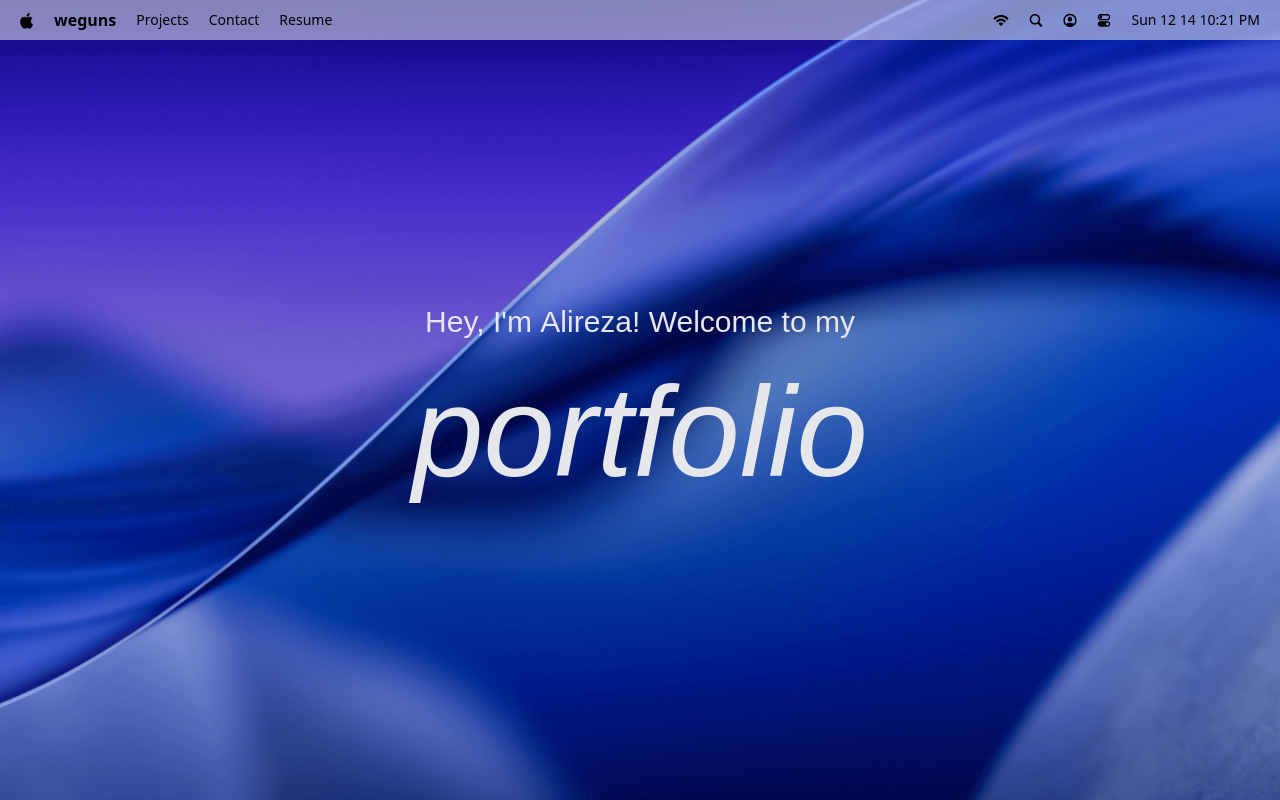
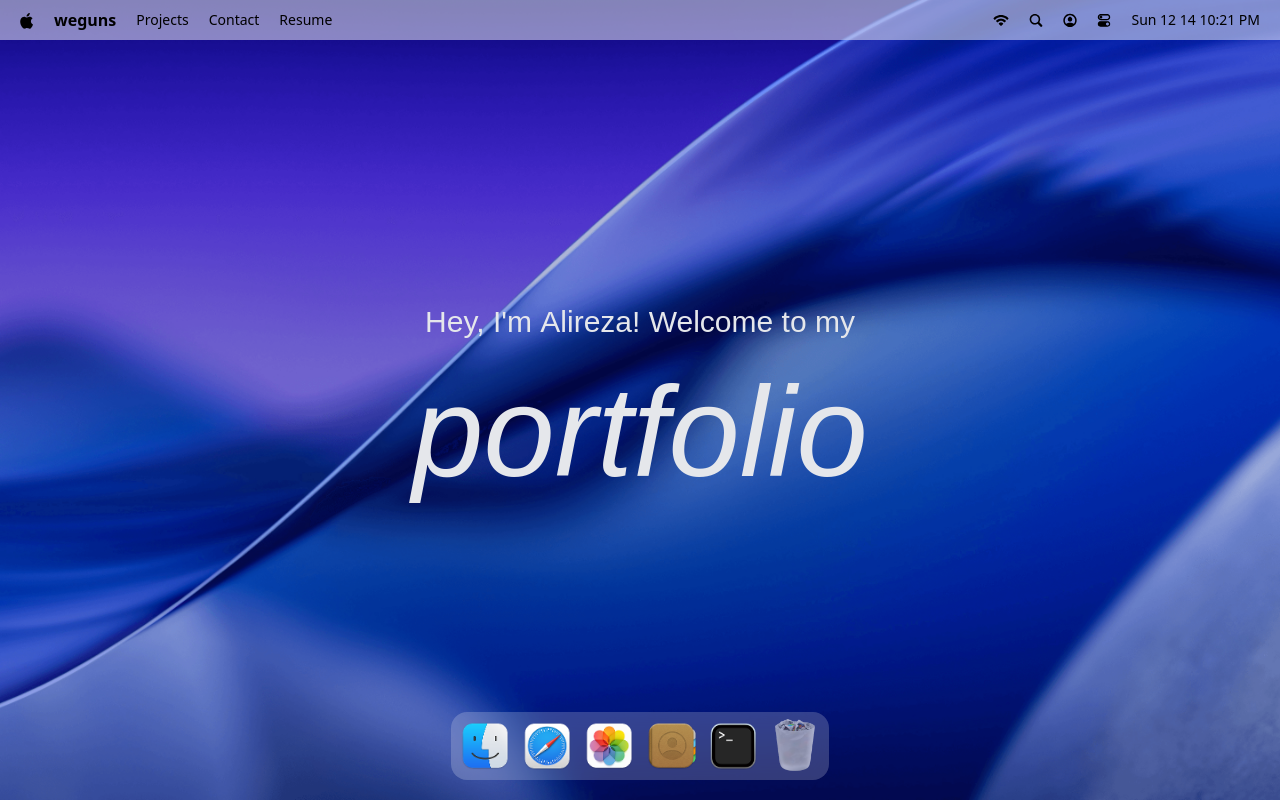
Before and after one commit to weguns/Portfolio, a React (Vite) app: page / in a window 1280 px wide. Built offline with nearby package versions, Linux system fonts and the light colour scheme; a web font is replaced by a local one.

Commit message:
feat(dock): Dock implemented... I think it works. If it explodes, it wasn't me

```diff
--- a/package.json
+++ b/package.json
@@ -19,6 +19,7 @@
     "react": "^19.2.0",
     "react-dom": "^19.2.0",
     "react-responsive": "^10.0.1",
+    "react-tooltip": "^5.30.0",
     "tailwindcss": "^4.1.17"
   },
   "devDependencies": {
--- a/src/App.tsx
+++ b/src/App.tsx
@@ -1,11 +1,12 @@
 import React from 'react'
-import {Navbar, Welcome} from '@components'
+import {Dock, Navbar, Welcome} from '@components'
 
 const App:React.FC = () => {
     return (
         <main>
             <Navbar />
             <Welcome />
+            <Dock />
         </main>
     )
 }
--- /dev/null
+++ b/src/components/Dock/Dock.tsx
@@ -0,0 +1,93 @@
+import {useRef} from "react";
+import {Tooltip} from "react-tooltip";
+import gsap from "gsap";
+import {useGSAP} from "@gsap/react";
+
+import {dockApps, type app} from "@constants/main.ts";
+
+const Dock = () => {
+
+    const dockRef = useRef<HTMLDivElement>(null)
+
+    useGSAP((): () => void => {
+        const dock = dockRef.current;
+        if (!dock) return () => {
+        };
+
+        const icons: NodeListOf<Element> = dock.querySelectorAll(".dock-icon");
+
+        const animateIcons: (mouseX: number) => void = (mouseX) => {
+            const {left} = dock.getBoundingClientRect();
+
+            icons.forEach((icon: Element): void => {
+                const {left: iconLeft, width} = icon.getBoundingClientRect();
+                const center: number = iconLeft - left + width / 2;
+                const distance: number = Math.abs(mouseX - center);
+                const intensity: number = Math.exp(-(distance ** 2.5) / 10000);
+
+                gsap.to(icon, {
+                    scale: 1 + 0.25 * intensity,
+                    y: -15 * intensity,
+                    duration: 0.2,
+                    ease: "power1.out",
+                });
+            });
+        };
+
+        const handleMouseMove: (e: MouseEvent) => void = (e) => {
+            const {left} = dock.getBoundingClientRect();
+
+            animateIcons(e.clientX - left)
+        };
+
+        const resetIcons: () => void = () => icons.forEach((icon: Element) => gsap.to(icon, {
+                scale: 1,
+                y: 0,
+                duration: 0.3,
+                ease: "power1.out",
+            }),
+        );
+
+        dock.addEventListener('mousemove', handleMouseMove)
+        dock.addEventListener('mouseleave', resetIcons)
+
+        return () => {
+            dock.removeEventListener('mousemove', handleMouseMove)
+            dock.removeEventListener('mouseleave', resetIcons)
+        }
+    }, []);
+
+    const toggleApp = (app: app): void => {
+        console.log(`Toggling app: ${app.name} -------- UNDER DEVELOPMENT`);
+    }
+
+    return (
+        <section id="dock">
+            <div ref={dockRef} className="dock-container">
+                {dockApps.map(({id, name, icon, canOpen}: app) => (
+                    <div key={id} className="relative flex justify-center">
+                        <button type="button"
+                                className="dock-icon"
+                                aria-label={name}
+                                data-tooltip-id="dock-tooltip"
+                                data-tooltip-content={name}
+                                data-tooltip-delay-show={150}
+                                disabled={!canOpen}
+                                onClick={() => toggleApp({id, name, icon, canOpen})}
+                        >
+                            <img
+                                src={`/images/${icon}`}
+                                alt={name}
+                                loading="lazy"
+                                className={canOpen ? '' : 'opacity-60'}
+                            />
+                        </button>
+                    </div>
+                ))}
+
+                <Tooltip id="dock-tooltip" place="top" className="tooltip"/>
+            </div>
+        </section>
+    );
+}
+export default Dock
--- a/src/components/index.ts
+++ b/src/components/index.ts
@@ -1,4 +1,5 @@
 import Navbar from "@components/Navbar/Navbar.tsx";
 import Welcome from "@components/Welcome/Welcome.tsx";
+import Dock from "@components/Dock/Dock.tsx";
 
-export {Navbar, Welcome};
+export {Navbar, Welcome, Dock};
--- a/src/constants/main.ts
+++ b/src/constants/main.ts
@@ -1,4 +1,4 @@
-const navLinks : {id: number, name: string, type: string}[]  = [
+const navLinks: { id: number, name: string, type: string }[] = [
     {
         id: 1,
         name: "Projects",
@@ -16,7 +16,7 @@
     },
 ];
 
-const navIcons:{id: number; img: string}[] = [
+const navIcons: { id: number; img: string }[] = [
     {
         id: 1,
         img: "/icons/wifi.svg",
@@ -35,7 +35,9 @@
     },
 ];
 
-const dockApps = [
+export type app = { id: string; name: string; icon: string; canOpen: boolean };
+
+const dockApps: app[] = [
     {
         id: "finder",
         name: "Portfolio", // was "Finder"
```
Also changed, not shown: 1 other file (tests, documents, lock files or other folders).
